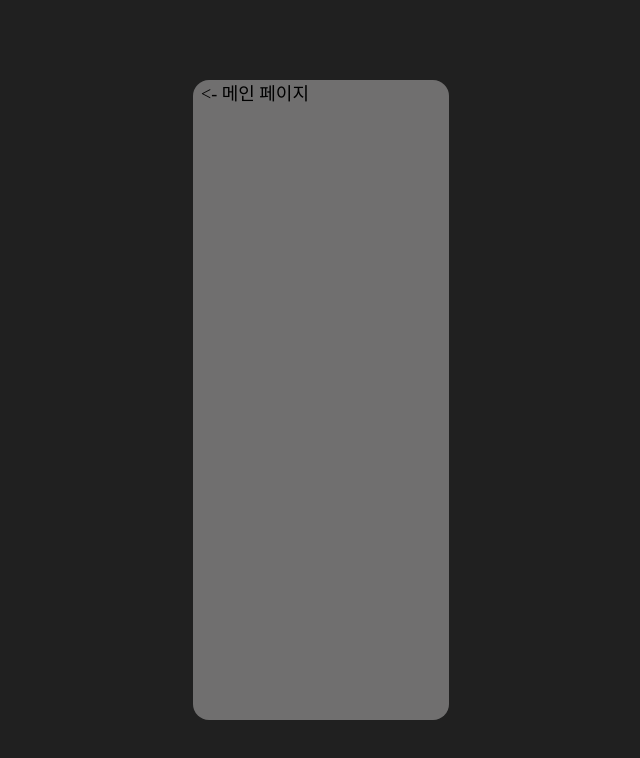
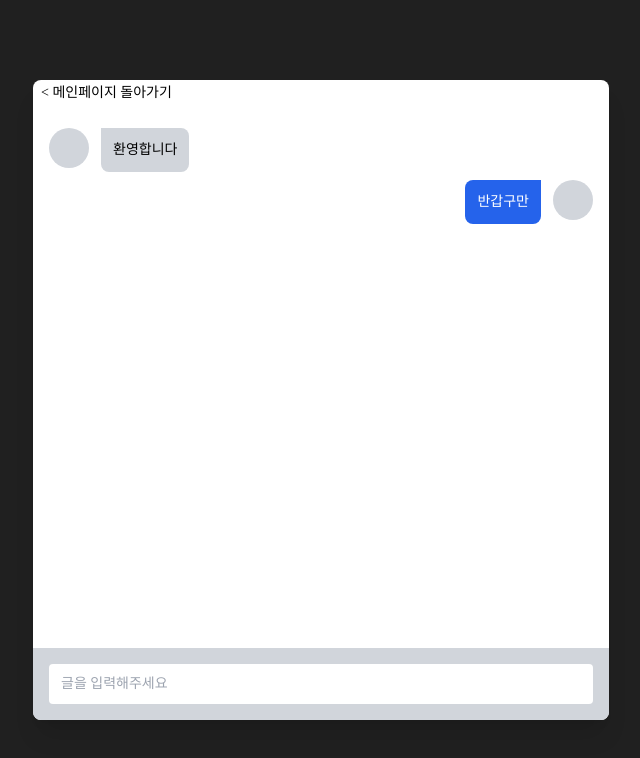
Before and after one commit to stpcoder/AiChatBot, a React (Create React App) app in the folder aichatbot/: page /user in a window 1280 px wide. Shown: the top 758 px of the page, without its empty margins (319-959 px from the left). Built offline with nearby package versions, Linux system fonts and the light colour scheme; a web font is replaced by a local one.

Commit message:
채팅 + api 통신 설정

```diff
--- a/aichatbot/package.json
+++ b/aichatbot/package.json
@@ -6,6 +6,9 @@
     "@testing-library/jest-dom": "^5.16.5",
     "@testing-library/react": "^13.4.0",
     "@testing-library/user-event": "^13.5.0",
+    "axios": "^1.1.3",
+    "crypto-js": "^4.1.1",
+    "http-proxy-middleware": "^2.0.6",
     "react": "^18.2.0",
     "react-dom": "^18.2.0",
     "react-router-dom": "^6.4.3",
--- /dev/null
+++ b/aichatbot/src/axios.js
@@ -0,0 +1,28 @@
+import axios from "axios";
+
+export const axiosPost = async () => {
+  const open = {
+    "version": "v2",
+    "userId": "U47b00b58c90f8e47428af8b7bddcda3d12",
+    "userIp": "8.8.8.8",
+    "timestamp": 12345678,
+    "bubbles": [ {
+    "type": "text",
+    "data" : { "description" : "제품 가격이 얼마인가요?" } } ],
+    "event": "send"
+  }
+  const HmacSHA256 = require('crypto-js/hmac-sha256');
+  const EncBase64 = require('crypto-js/enc-base64');
+  const signatureHeader = HmacSHA256(JSON.stringify(open), 'Z2N3d3VzelNKRUxmUFhmVnlvdlFxVnRGamZTTXd3Q3k=').toString(EncBase64);
+  const header = {
+    'Content-Type' : "application/json;UTF-8",
+    'X-NCP-CHATBOT_SIGNATURE' : signatureHeader
+  }
+
+  const data = await axios.post('https://cors-everywhere.herokuapp.com/https://9zkhu3dgaw.apigw.ntruss.com/aichatbot/aichatbot1/', open , {
+    headers : header,
+    withCredentials : false
+  });
+
+  return data;
+};
--- a/aichatbot/src/pages/AdminPage.js
+++ b/aichatbot/src/pages/AdminPage.js
@@ -1,9 +1,13 @@
 import React from 'react'
 import { useNavigate } from 'react-router-dom'
+import { axiosPost } from '../axios';
+
 function AdminPage() {
   const navigate = useNavigate()
-  const goMain = () => {
-    navigate("/");
+  const goMain = async () => {
+    const data = await axiosPost()
+    console.log(data)
+    //navigate("/");
   }
 
   return (
--- a/aichatbot/src/pages/UserPage.js
+++ b/aichatbot/src/pages/UserPage.js
@@ -7,11 +7,39 @@ function UserPage() {
     navigate("/");
   }
 
+  const chatList = [{user : 0, text : '환영합니다'}, {user : 1, text : '반갑구만'}]
+
   return (
     <div class='bg-[#202020] h-screen flex justify-center '>
-      <div class="bg-[#706f6f] h-4/5 w-1/5 align-middle m-auto rounded-2xl pb-2">
-        <button class="text-lg ml-2 hover:text-white" onClick={goMain}>{`<- 메인 페이지`}</button>
+      <div class="flex flex-col flex-grow h-4/5 m-auto w-1/5 max-w-xl bg-white shadow-xl rounded-lg overflow-hidden">
+        <div>
+          <button onClick={goMain} class="hover:text-gray-300 ml-2 text-sm">{`< 메인페이지 돌아가기`}</button>
+        </div>
+        <div class="flex flex-col flex-grow h-0 p-4 overflow-auto">
+        {chatList.map((chat) => (
+          chat.user === 0 ? (
+          <div class="flex w-full mt-2 space-x-3 max-w-xs">
+            <div class="flex-shrink-0 h-10 w-10 rounded-full bg-gray-300"></div>
+              <div>
+              <div class="bg-gray-300 p-3 rounded-r-lg rounded-bl-lg">
+                <p class="text-sm">{chat.text}</p>
+              </div>
+            </div>
+          </div>) : (
+          <div class="flex w-full mt-2 space-x-3 max-w-xs ml-auto justify-end">
+            <div>
+              <div class="bg-blue-600 text-white p-3 rounded-l-lg rounded-br-lg">
+                <p class="text-sm">{chat.text}</p>
+              </div>
+            </div>
+            <div class="flex-shrink-0 h-10 w-10 rounded-full bg-gray-300"></div>
+          </div>)
+        ))}
+        </div>
 
+        <div class="bg-gray-300 p-4">
+          <input class="flex items-center h-10 w-full rounded px-3 text-sm" type="text" placeholder="글을 입력해주세요"/>
+        </div>
 
       </div>
     </div>
```
Also changed, not shown: 1 other file (tests, documents, lock files or other folders).
